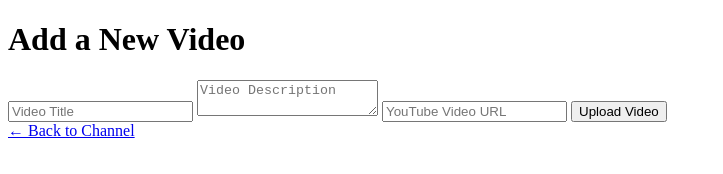
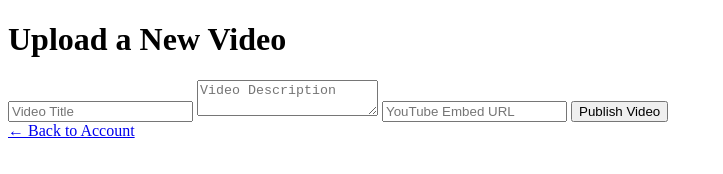
Before and after one commit to JonahTube/jonahtube, a plain HTML site: page add-video.html in a window 1280 px wide. Shown: the whole page, without its empty margins (0-723 px from the left). Drawn offline with Linux system fonts and the light colour scheme; no server answers.

Commit message:
Update add-video.html

```diff
--- a/add-video.html
+++ b/add-video.html
@@ -1,21 +1,22 @@
 <!DOCTYPE html>
 <html lang="en">
 <head>
-  <meta charset="UTF-8">
-  <title>Add Video - JonahTube</title>
-  <link rel="stylesheet" href="style.css">
+  <meta charset="UTF-8" />
+  <meta name="viewport" content="width=device-width, initial-scale=1.0"/>
+  <title>Add Video</title>
+  <link rel="stylesheet" href="style.css" />
 </head>
 <body>
   <div class="container">
-    <h1>Add a New Video</h1>
+    <h1>Upload a New Video</h1>
     <form id="videoForm">
-      <input type="text" id="title" placeholder="Video Title" required>
+      <input type="text" id="title" placeholder="Video Title" required />
       <textarea id="description" placeholder="Video Description" required></textarea>
-      <input type="url" id="youtubeUrl" placeholder="YouTube Video URL" required>
-      <button type="submit">Upload Video</button>
+      <input type="url" id="videoUrl" placeholder="YouTube Embed URL" required />
+      <button type="submit">Publish Video</button>
+      <div id="status"></div>
     </form>
-    <div id="status"></div>
-    <a href="account.html" class="back-link">← Back to Channel</a>
+    <a href="account.html" class="back-link">← Back to Account</a>
   </div>
 
   <script type="module" src="add-video.js"></script>
```
